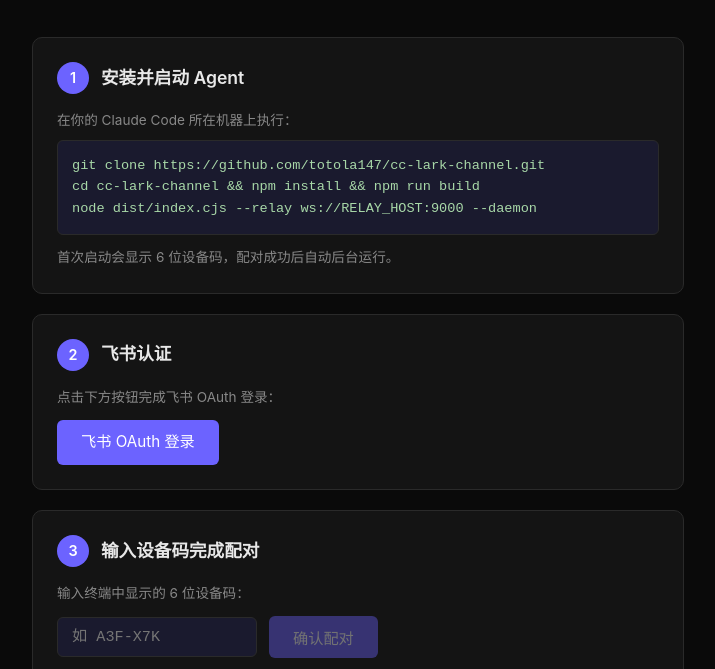
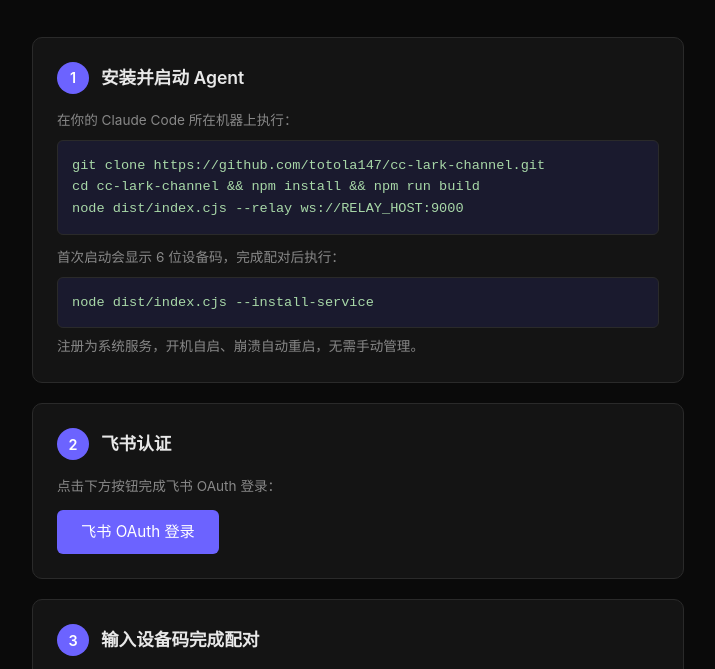
Before and after one commit to totola147/cc-lark-channel, a website: page docs/index.html in a window 1280 px wide. Shown: the part 128-797 px from the top of the page, without its empty margins (282-997 px from the left). Drawn offline with Linux system fonts and the light colour scheme.

Commit message:
docs: update landing page with --install-service step
Co-Authored-By: Claude Opus 4.6 <noreply@anthropic.com>

```diff
--- a/docs/index.html
+++ b/docs/index.html
@@ -54,8 +54,10 @@
     <p class="muted">在你的 Claude Code 所在机器上执行：</p>
     <pre><code>git clone https://github.com/totola147/cc-lark-channel.git
 cd cc-lark-channel && npm install && npm run build
-node dist/index.cjs --relay ws://RELAY_HOST:9000 --daemon</code></pre>
-    <p class="muted" style="margin-top: 12px;">首次启动会显示 6 位设备码，配对成功后自动后台运行。</p>
+node dist/index.cjs --relay ws://RELAY_HOST:9000</code></pre>
+    <p class="muted" style="margin-top: 12px;">首次启动会显示 6 位设备码，完成配对后执行：</p>
+    <pre><code>node dist/index.cjs --install-service</code></pre>
+    <p class="muted">注册为系统服务，开机自启、崩溃自动重启，无需手动管理。</p>
   </div>
 
   <!-- Step 2: Auth -->
```
